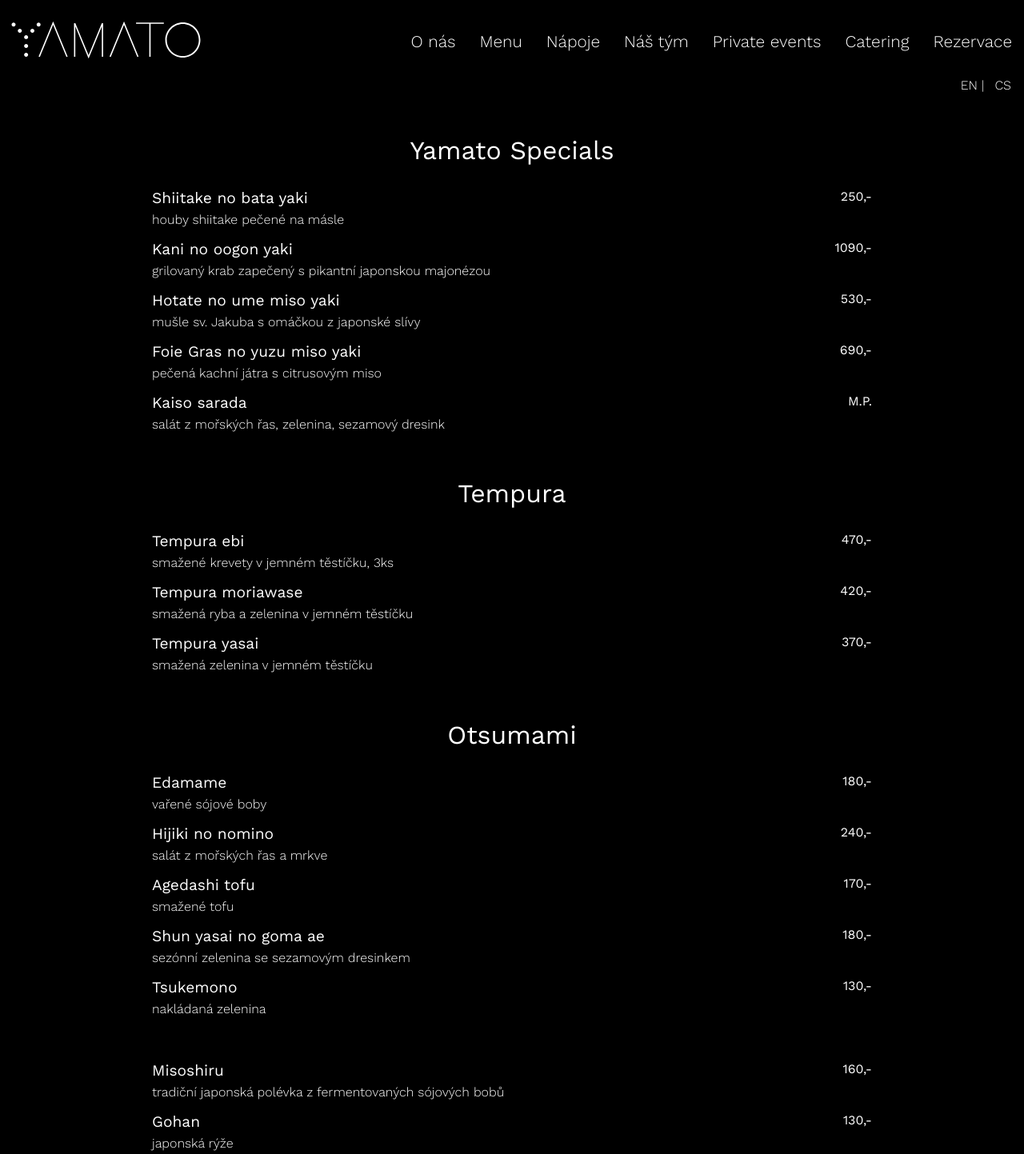
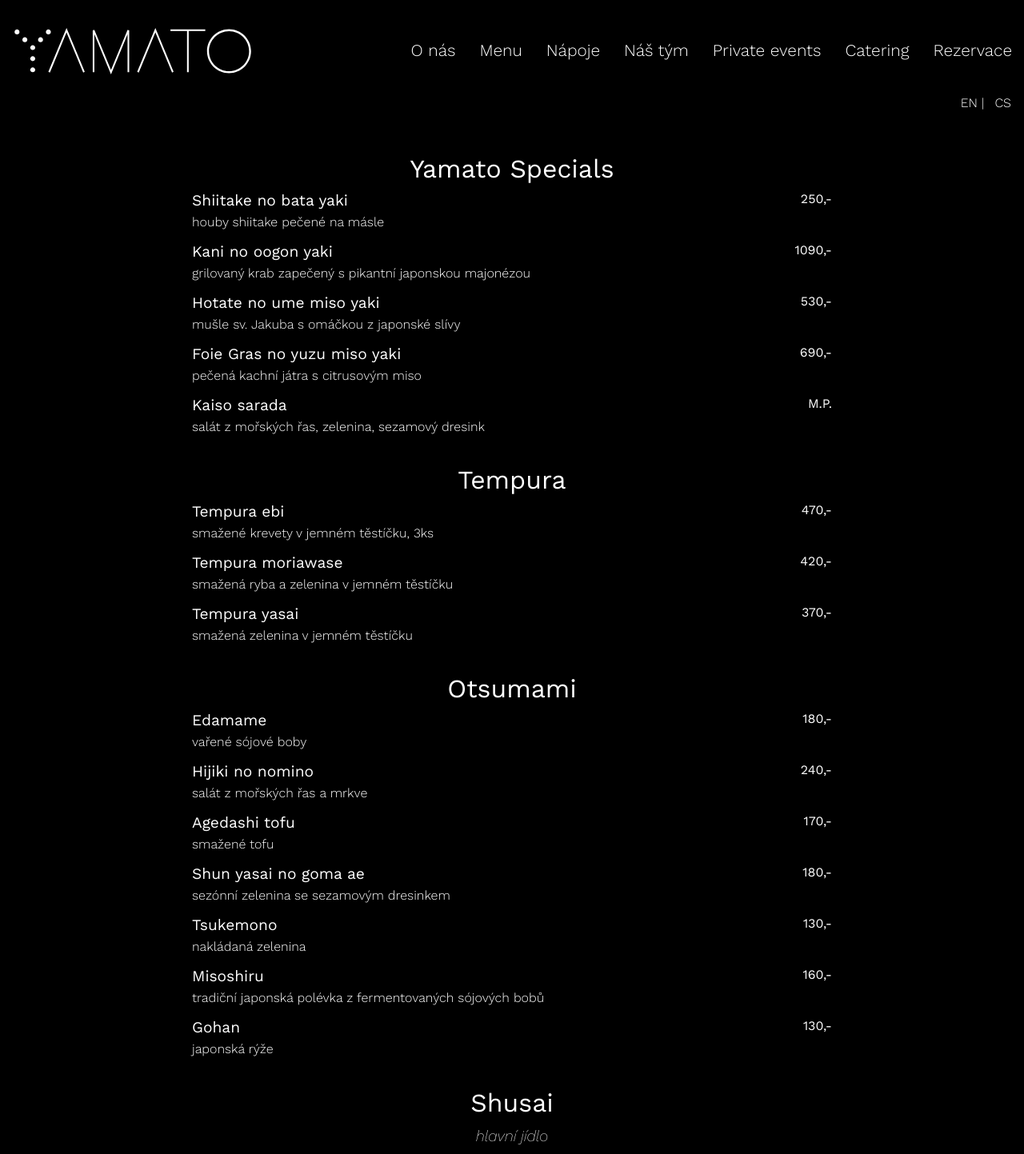
Before and after one commit to OlgaVich/Yamato-main, an Eleventy site: page cs/menu/alacarte.html in a window 1280 px wide. Shown: the top 1443 px of the page at 80% size. Built offline with nearby package versions, Linux system fonts and the light colour scheme; Eleventy itself is replaced by a stand-in of ours; files that its build step writes are made by us from their sources.

Commit message:
pre submenu

```diff
--- a/CSS/style.css
+++ b/CSS/style.css
@@ -398,6 +398,11 @@
     margin: 0 auto;
     justify-content: space-between;
     max-width: 600px;
+  }
+
+  .menu__alacarte {
+    max-width: 800px;
+    margin: 0 auto;
   }
 
   .menu__drink {
@@ -897,6 +902,10 @@
 
 .header-navigation__tabs {
   border-bottom: 1px solid white;
+  margin-bottom: 20px;
+  margin-top: 20px;
+
+
 }
 
 .header-navigation__link {
@@ -914,15 +923,17 @@
 
 }
 .header__logo {
+  display: block;
   margin-left: auto;
   margin-right: auto;
+  height: 100px; /* Výška loga */
 }
 .header__logo-container {
   display: inline;
   text-align: center;
 }
 
-@media screen  and (min-width: 800px) {
+@media screen  and (min-width: 1050px) {
   .menu__toggler {
     display: none; /* Skryje checkbox na větších obrazovkách */
   }
--- a/cs/menu/alacarte.html
+++ b/cs/menu/alacarte.html
@@ -5,7 +5,7 @@
 <div class="main-content">
  <h1 class="menu__heading">Yamato Specials</h1>
 
-  <div class="menu">
+  <div class="menu__alacarte">
 
     <div class="menu__item">
         <h2 class="menu__item-name">Shiitake no bata yaki</h2>
@@ -40,7 +40,7 @@
 
   <h1 class="menu__heading">Tempura</h1>
 
-   <div class="menu">
+   <div class="menu__alacarte">
 
     <div class="menu__item">
         <h2 class="menu__item-name">Tempura ebi</h2>
@@ -63,7 +63,7 @@
 
   <h1 class="menu__heading">Otsumami</h1>
 
-   <div class="menu">
+   <div class="menu__alacarte">
 
     <div class="menu__item">
       <h2 class="menu__item-name">Edamame</h2>
@@ -96,7 +96,7 @@
     </div>
     </div>
 
-    <div class="menu">
+    <div class="menu__alacarte">
 
     <div class="menu__item">
       <h2 class="menu__item-name">Misoshiru</h2>
@@ -114,7 +114,7 @@
   <h1 class="menu__heading">Shusai</h1>
    <p class="menu__heading-description">hlavní jídlo</p>
 
-  <div class="menu">
+  <div class="menu__alacarte">
 
     <div class="menu__item">
         <h2 class="menu__item-name">Buta no kaku-ni</h2>
@@ -168,7 +168,7 @@
   <h1 class="menu__heading">Dezato</h1>
    <p class="menu__heading-description">Tradiční japonské dezerty</p>
 
-   <div class="menu">
+   <div class="menu__alacarte">
 
     <div class="menu__item">
       <h2 class="menu__item-name">Nama Choco</h2>
```
Also changed, not shown: en/menu/alacarte-menu.html (+6 -6 lines).
